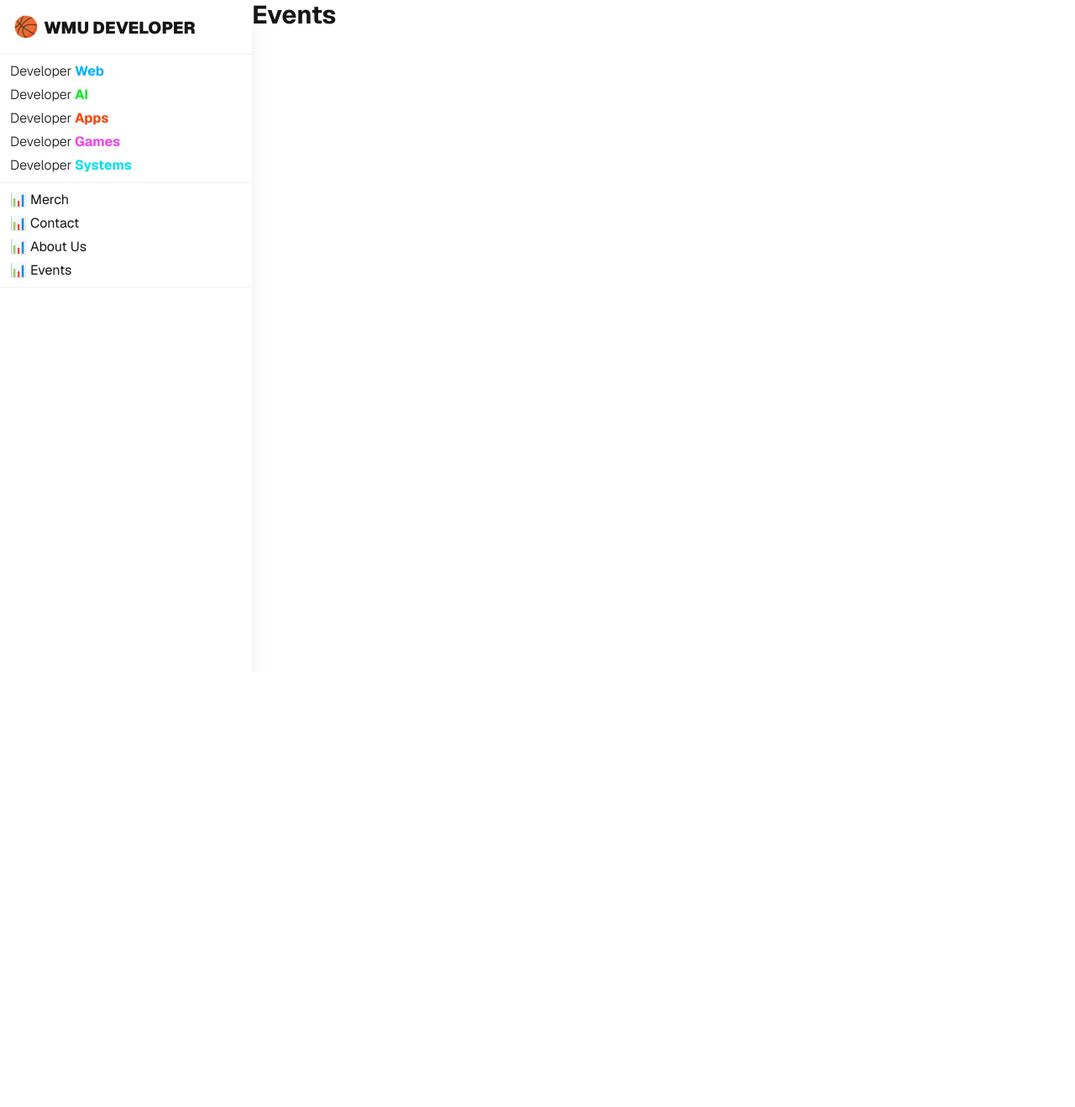
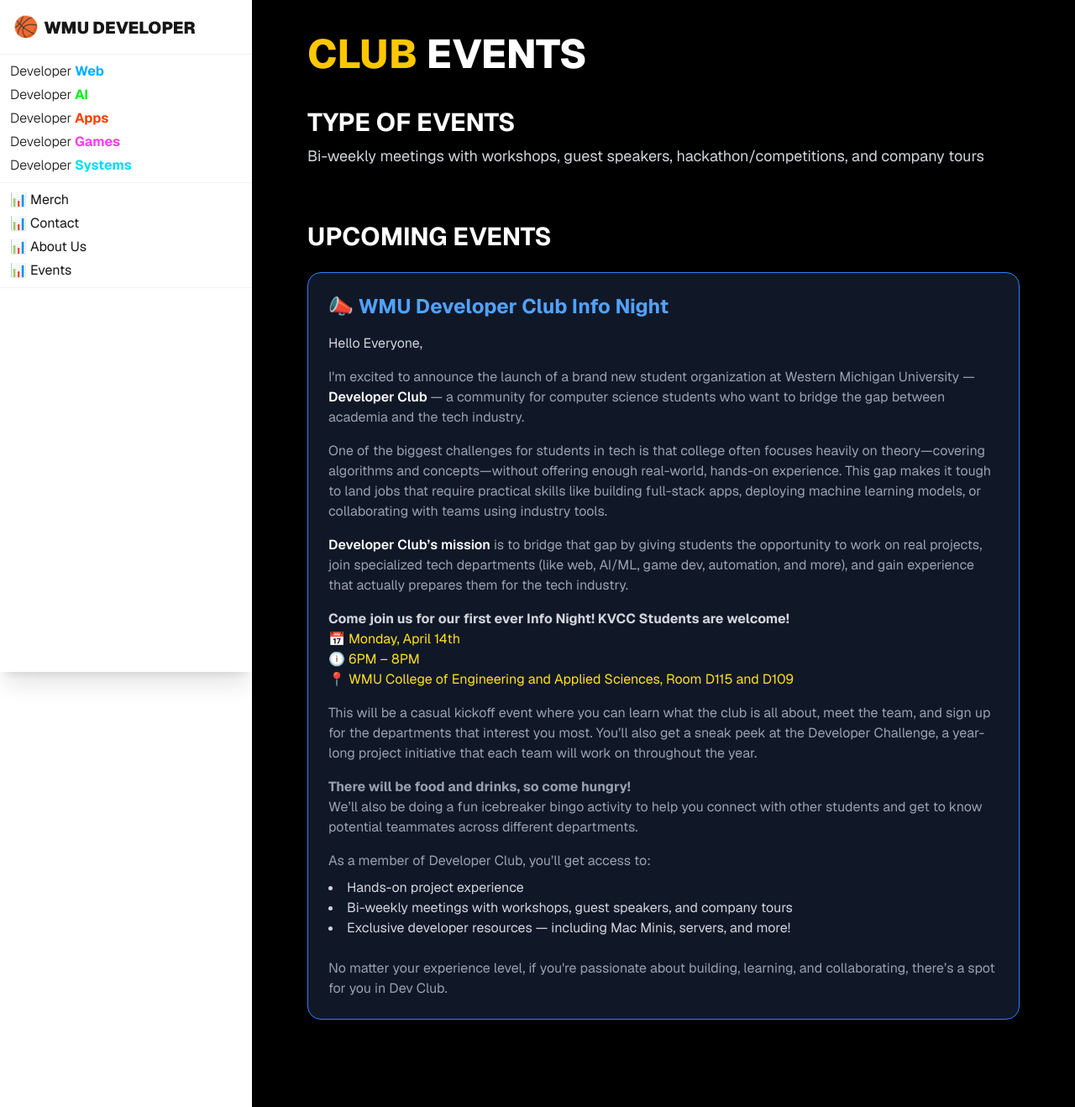
Before and after one commit to Developer-Club-WMU/webdev-landing, a Next.js app: page /events in a window 1280 px wide. Shown: the whole page at 84% size. Before the commit the page ends 800 px from the top, so only its background shows below. Built offline with nearby package versions, Linux system fonts and the light colour scheme.

Commit message:
Fill out events page

```diff
--- a/src/app/events/page.tsx
+++ b/src/app/events/page.tsx
@@ -1,9 +1,67 @@
 const EventsPage = () => {
     return (
-        <div className="info-page">
-            <h1 className="text-3xl font-bold mb-2 text-text dark:text-text">Events</h1>
+        <div className="bg-black text-white min-h-screen w-full overflow-x-hidden">
+            <div className="max-w-4xl w-full mx-auto px-4 sm:px-6 py-10">
+                {/* Page Title */}
+                <h1 className="text-5xl font-extrabold mb-10">
+                    <span className="text-yellow-400">CLUB</span> EVENTS
+                </h1>
+
+                {/* Type of Events Section */}
+                <div className="mb-16">
+                    <h2 className="text-3xl font-bold mb-2">TYPE OF EVENTS</h2>
+                    <p className="text-lg text-gray-300">
+                    Bi-weekly meetings with workshops, guest speakers, hackathon/competitions, and company tours
+                    </p>
+                </div>
+
+                {/* Upcoming Events Section */}
+                <div className="mb-16">
+                    <h2 className="text-3xl font-bold mb-6">UPCOMING EVENTS</h2>
+
+                    <div className="space-y-6">
+                        {/* Info Night Announcement */}
+                        <div className="bg-gray-900 rounded-2xl border border-blue-500 p-6">
+                            <h3 className="text-2xl font-bold mb-4 text-blue-400">📣 WMU Developer Club Info Night</h3>
+                            <p className="text-gray-300 mb-4">
+                                Hello Everyone,
+                            </p>
+                            <p className="text-gray-400 mb-4">
+                                I'm excited to announce the launch of a brand new student organization at Western Michigan University — <span className="text-white font-semibold">Developer Club</span> — a community for computer science students who want to bridge the gap between academia and the tech industry.
+                            </p>
+                            <p className="text-gray-400 mb-4">
+                                One of the biggest challenges for students in tech is that college often focuses heavily on theory—covering algorithms and concepts—without offering enough real-world, hands-on experience. This gap makes it tough to land jobs that require practical skills like building full-stack apps, deploying machine learning models, or collaborating with teams using industry tools.
+                            </p>
+                            <p className="text-gray-400 mb-4">
+                                <span className="text-white font-semibold">Developer Club’s mission</span> is to bridge that gap by giving students the opportunity to work on real projects, join specialized tech departments (like web, AI/ML, game dev, automation, and more), and gain experience that actually prepares them for the tech industry.
+                            </p>
+                            <p className="text-gray-300 mb-4">
+                                <strong>Come join us for our first ever Info Night! KVCC Students are welcome!</strong><br />
+                                <span className="text-yellow-300">📅 Monday, April 14th<br />🕕 6PM – 8PM<br />📍 WMU College of Engineering and Applied Sciences, Room D115 and D109</span>
+                            </p>
+                            <p className="text-gray-400 mb-4">
+                                This will be a casual kickoff event where you can learn what the club is all about, meet the team, and sign up for the departments that interest you most. You’ll also get a sneak peek at the Developer Challenge, a year-long project initiative that each team will work on throughout the year.
+                            </p>
+                            <p className="text-gray-400 mb-4">
+                                <strong>There will be food and drinks, so come hungry!</strong><br />
+                                We’ll also be doing a fun icebreaker bingo activity to help you connect with other students and get to know potential teammates across different departments.
+                            </p>
+                            <div className="text-gray-400">
+                                As a member of Developer Club, you’ll get access to:
+                                <ul className="list-disc list-inside mt-2 text-gray-300">
+                                    <li>Hands-on project experience</li>
+                                    <li>Bi-weekly meetings with workshops, guest speakers, and company tours</li>
+                                    <li>Exclusive developer resources — including Mac Minis, servers, and more!</li>
+                                </ul>
+                                <br />
+                                No matter your experience level, if you're passionate about building, learning, and collaborating, there’s a spot for you in Dev Club.
+                            </div>
+                        </div>
+                    </div>
+                </div>
+            </div>
         </div>
-    )
+    );
 };
 
 export default EventsPage;
```
